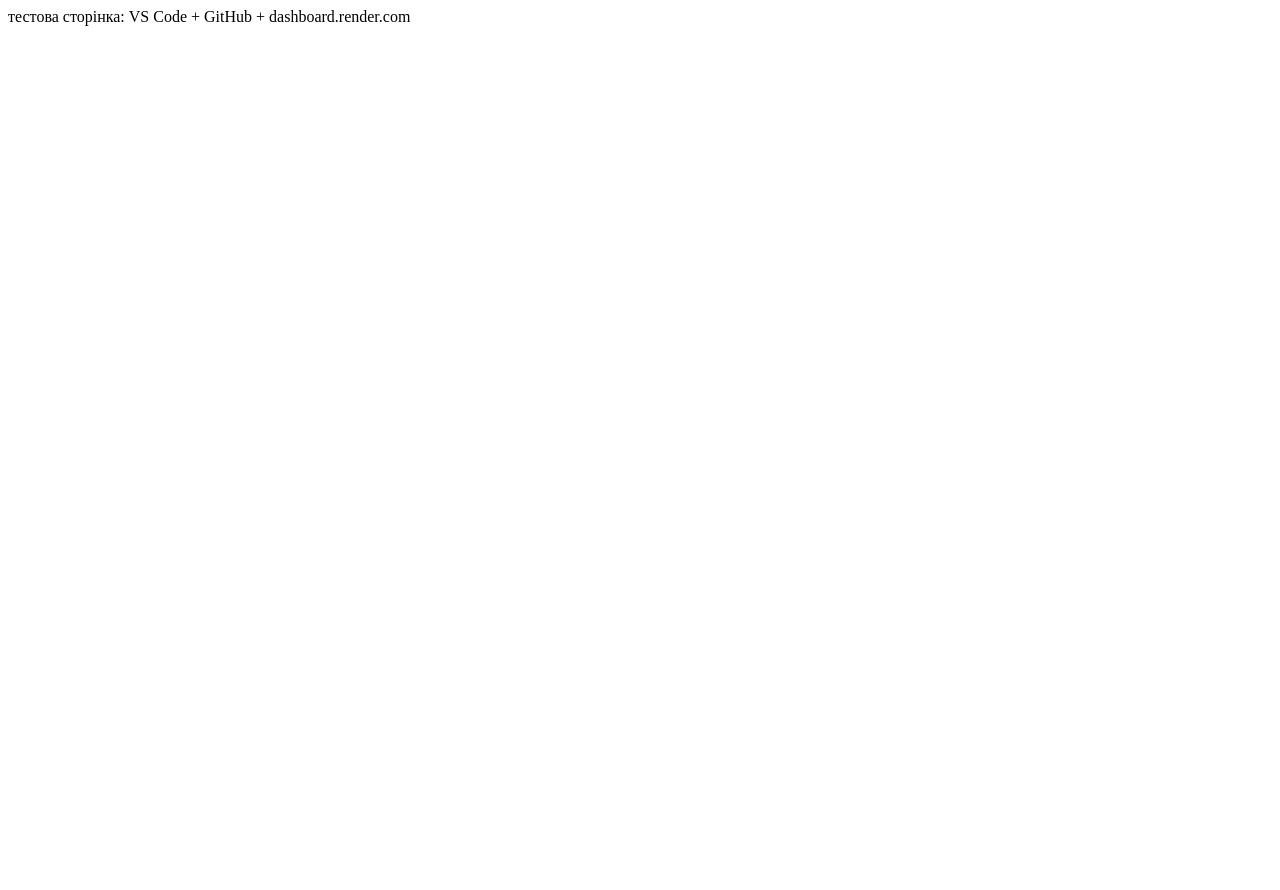
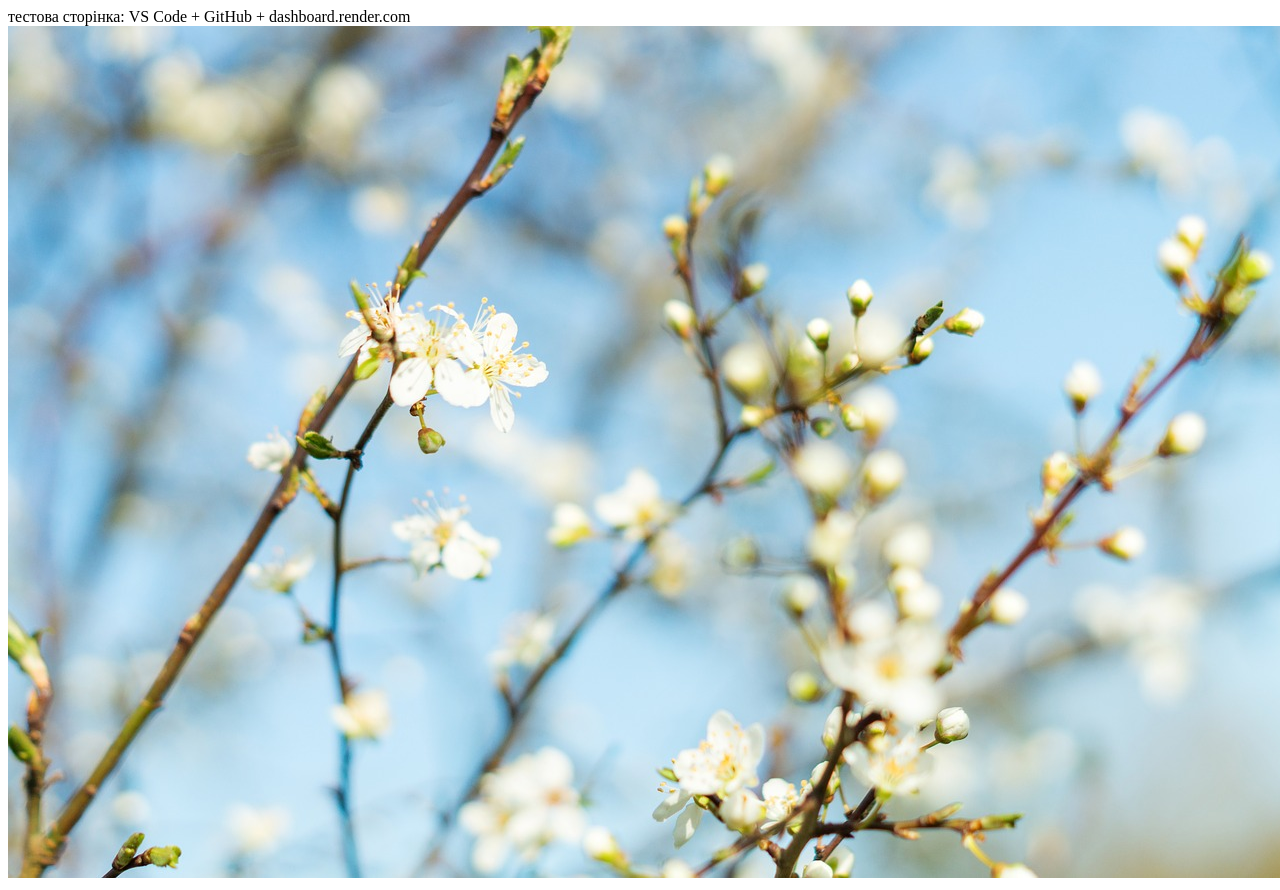
Before and after one commit to felkost/staticSiteexp01, a plain HTML site: page index.html in a window 1280 px wide. Before the commit the page ends 800 px from the top, so only its background shows below. Drawn offline with Linux system fonts and the light colour scheme.

Commit message:
add image

```diff
--- a/index.html
+++ b/index.html
@@ -5,5 +5,6 @@
 </head>
 <body>
 	тестова сторінка: VS Code + GitHub + dashboard.render.com
+    <img src="./v1.jpg" alt="Весна">
 </body>
 </html>
```
Also changed, not shown: v1.jpg (added).
